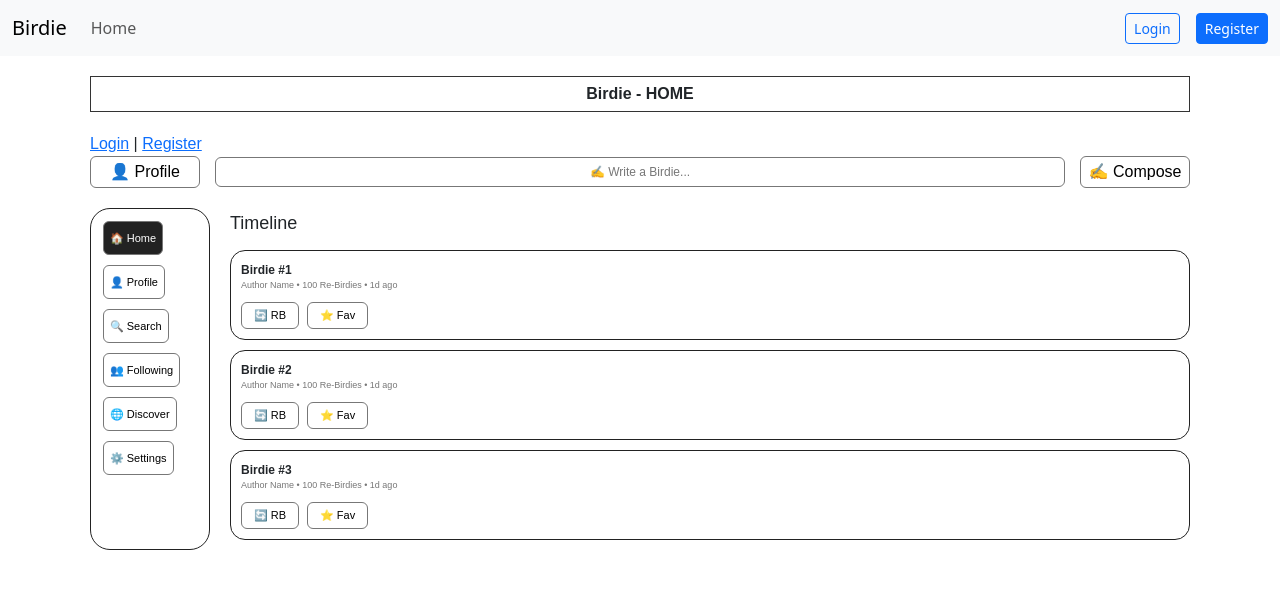
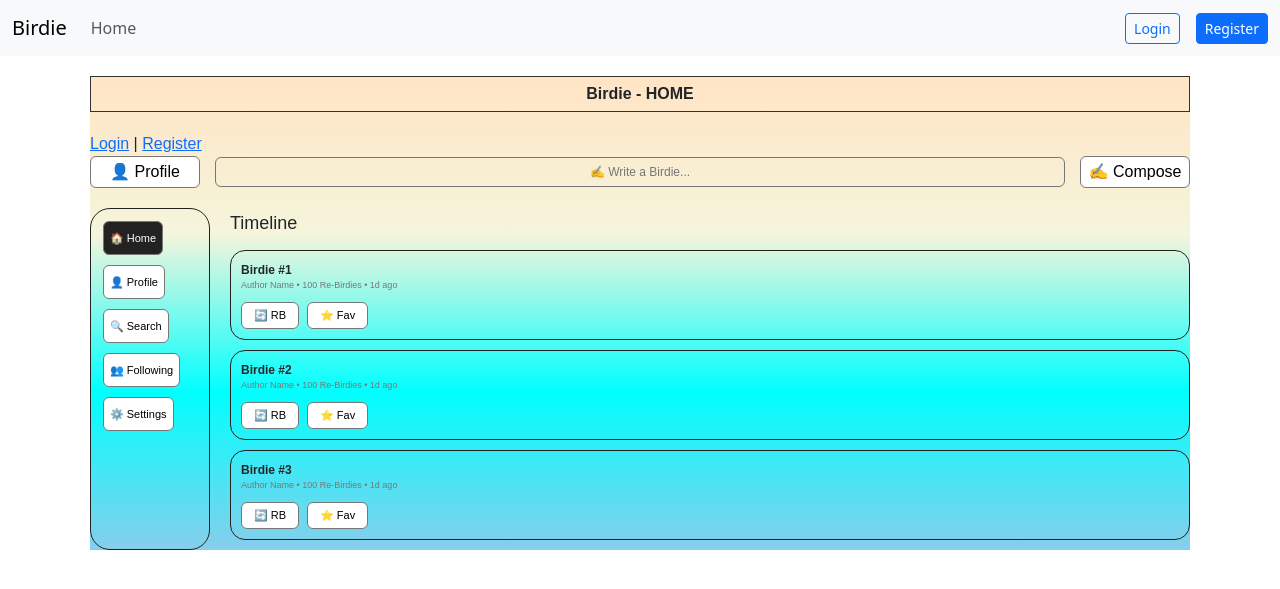
Before and after one commit to cs14af/Summer2026Project, a Django app: page / in a window 1280 px wide. Shown: the top 589 px of the page. Run offline with Django 5.2, Linux system fonts and the light colour scheme.

Commit message:
background homepage color change

```diff
--- a/Alpha1/Birdie/static/Birdie/styles.css
+++ b/Alpha1/Birdie/static/Birdie/styles.css
@@ -1,9 +1,13 @@
+/* home.html */
+
+
 
 .home-page {
     width: 95%;
     max-width: 1100px;
     margin: 20px auto;
     font-family: Arial, sans-serif;
+    background: linear-gradient(bisque, beige, cyan, skyblue);
 }
 
 
```
Also changed, not shown: Alpha1/Birdie/templates/home.html (+22 -1 lines), Alpha1/db.sqlite3.
